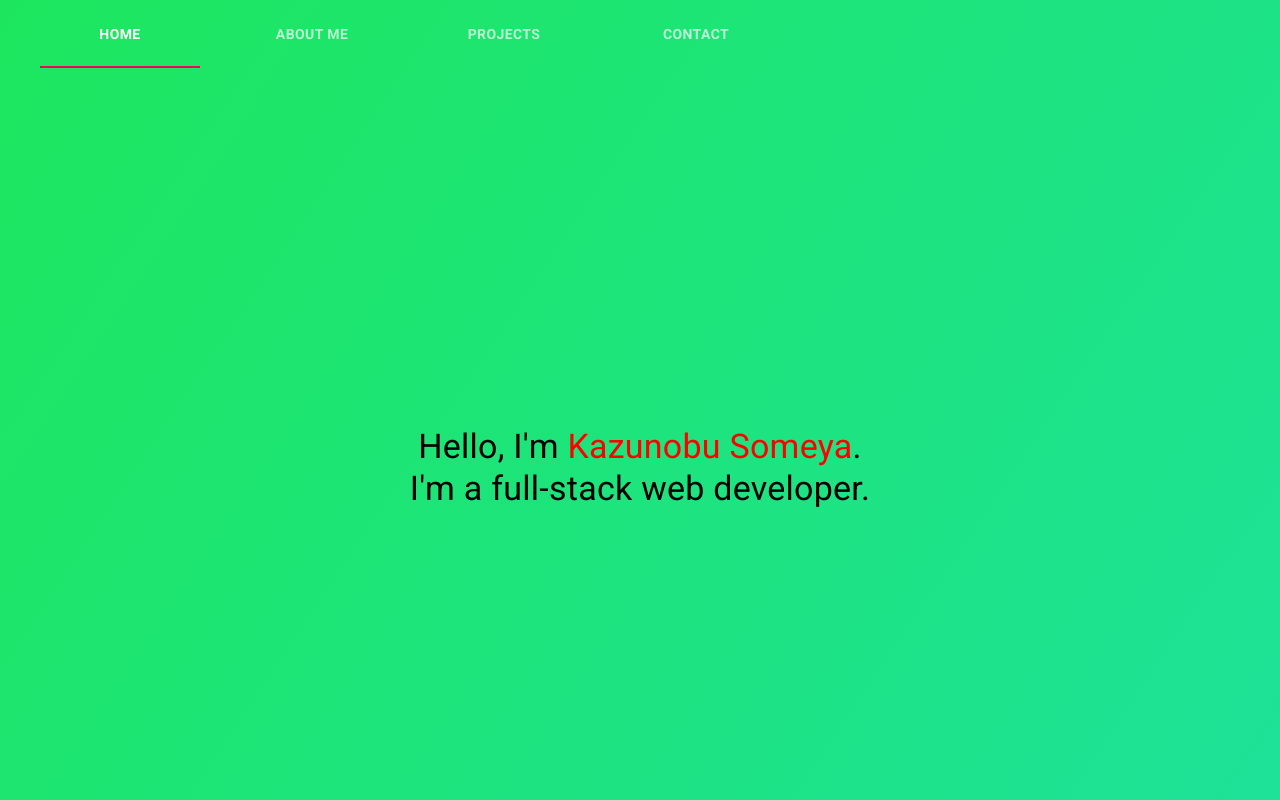
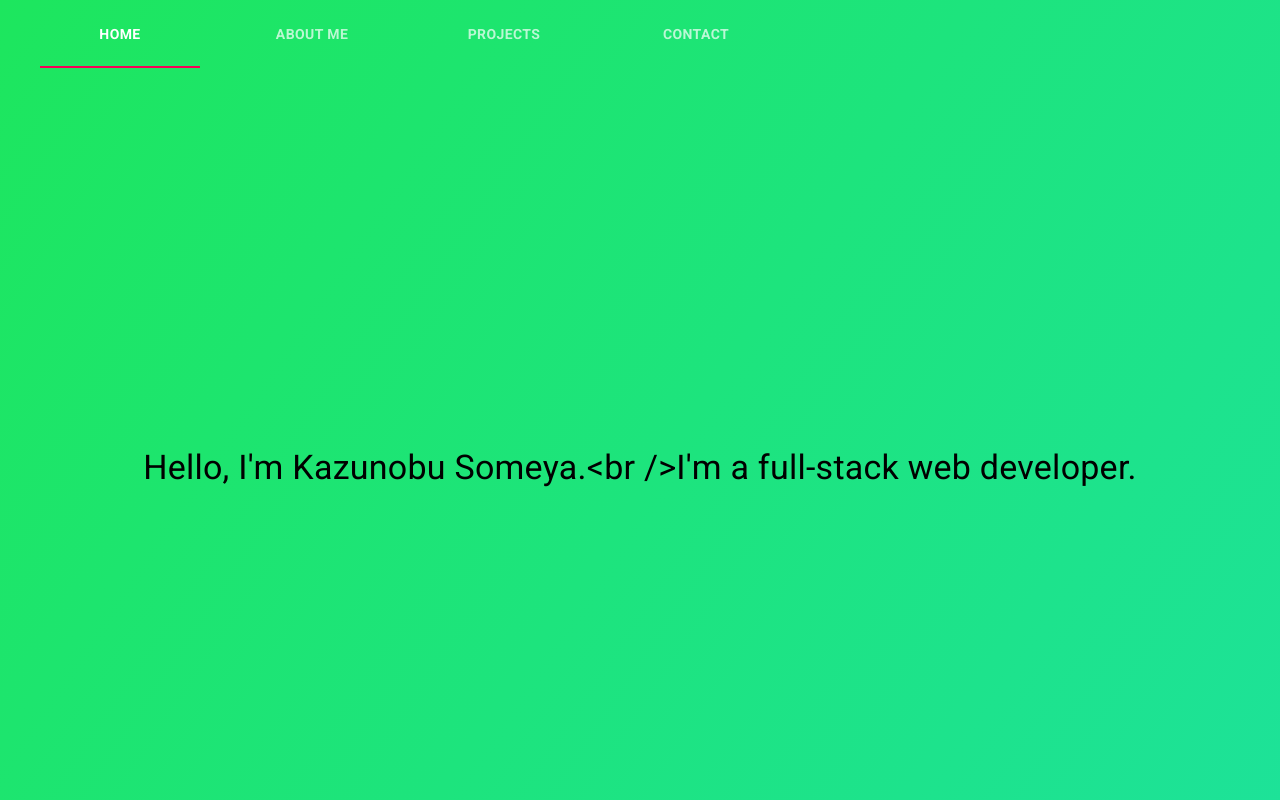
Before and after one commit to wangkalbi-gernessen/next-portfolio-website, a Next.js app: page / in a window 1280 px wide. Shown: the top 800 px of the page. Built offline with nearby package versions, Linux system fonts and the light colour scheme.

Commit message:
Add type animation to Main

```diff
--- a/components/Main.js
+++ b/components/Main.js
@@ -6,6 +6,7 @@ import EmailIcon from '@material-ui/icons/Email';
 import CallIcon from '@material-ui/icons/Call';
 import FacebookIcon from '@material-ui/icons/Facebook';
 import InstagramIcon from '@material-ui/icons/Instagram';
+import { useEffect, useState } from 'react';
 
 const useStyles = makeStyles({
   mainContent: {
@@ -31,10 +32,23 @@ const useStyles = makeStyles({
 
 const Main = () => {
   const classes = useStyles();
+  const [text, setText] = useState("");
+  const [fullText, setFullText] = useState("Hello, I'm Kazunobu Someya.<br />I'm a full-stack web developer.");
+  const [index, setIndex] = useState(0);
+
+  useEffect(() => {
+    if(index < fullText.length) {
+      setTimeout(() => {
+        setText(text + fullText[index]);
+        setIndex(index + 1);
+      }, 40);
+    }
+  }, [index]);
+
   return (
     <Grid container spacing={0}direction="row" alignItems="center" justify="center" className={classes.mainContent} id="main">
       <Grid item xs={11}>
-        <Typography align="center" variant="h4">Hello, I'm <span style={{color: "red"}}>Kazunobu Someya</span>.<br />I'm a full-stack web developer.</Typography>
+        <Typography align="center" variant="h4">{text}</Typography>
       </Grid>
     </Grid>
   );
```
